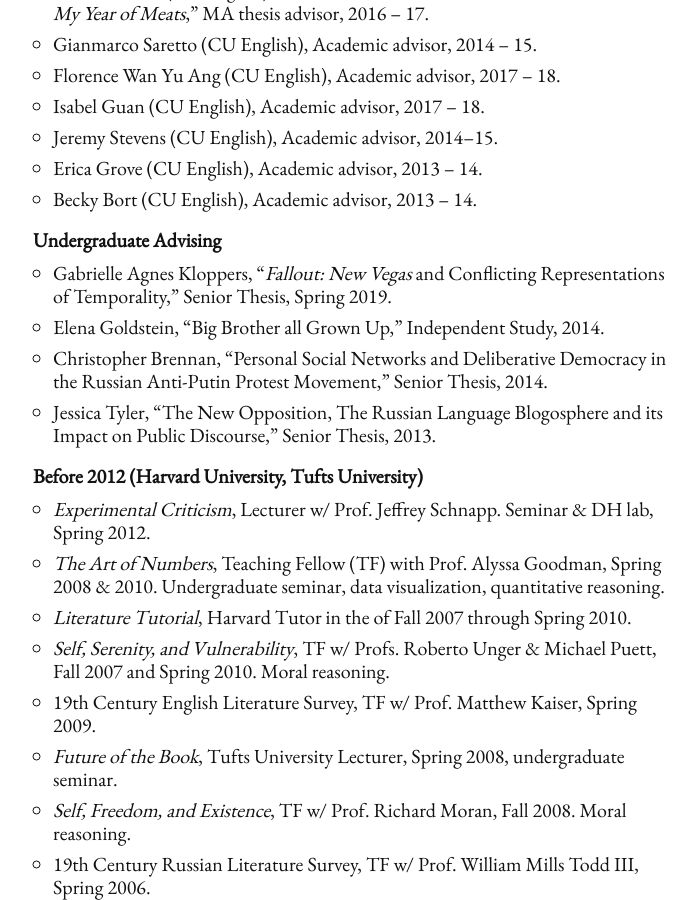
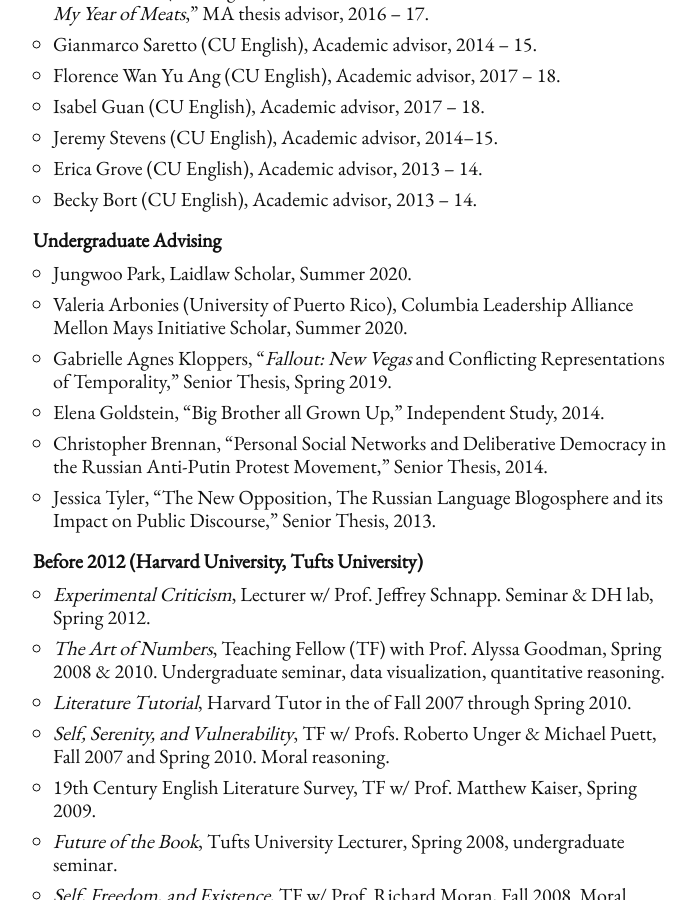
Before and after one commit to denten/denten.github.io, a Jekyll site: the page built from _pages/teaching.md, in a window 1280 px wide and 900 px high, scrolled down 2808 px. Shown: the whole window, without its empty margins (287-983 px from the left). Built offline with Jekyll 4.4.1, drawn with Linux system fonts in a browser that asks for light colours.

Commit message:
update undergrands this summer

```diff
--- a/_includes/CV/03-teaching.md
+++ b/_includes/CV/03-teaching.md
@@ -122,6 +122,9 @@ Director, Pace University Writing Center.
 
 ### Undergraduate Advising
 
+- Jungwoo Park, Laidlaw Scholar, Summer 2020.
+- Valeria Arbonies (University of Puerto Rico), Columbia Leadership Alliance Mellon Mays
+  Initiative Scholar, Summer 2020.
 - Gabrielle Agnes Kloppers, "*Fallout: New Vegas* and Conflicting Representations of
   Temporality," Senior Thesis, Spring 2019.
 - Elena Goldstein, "Big Brother all Grown Up," Independent Study, 2014.
```
